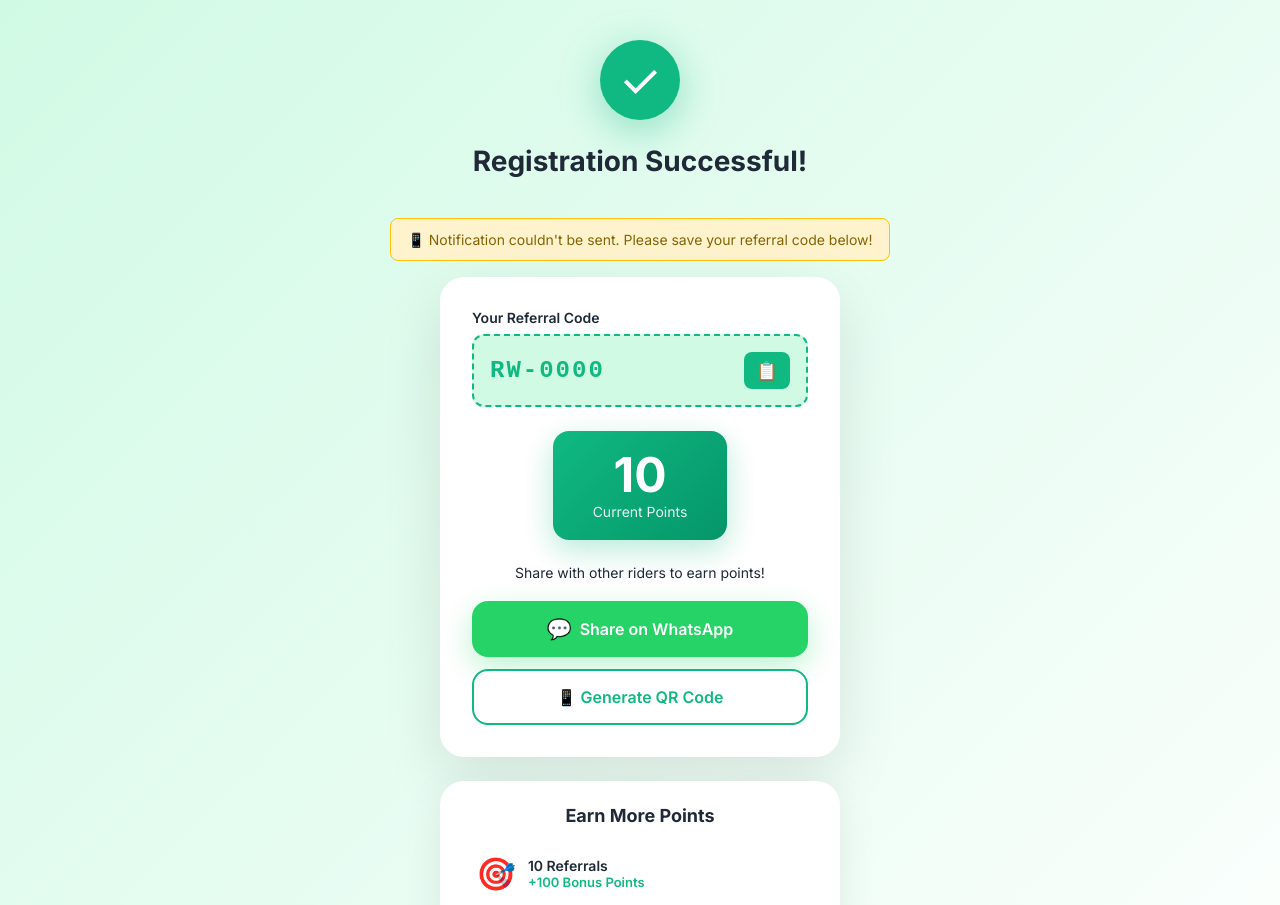
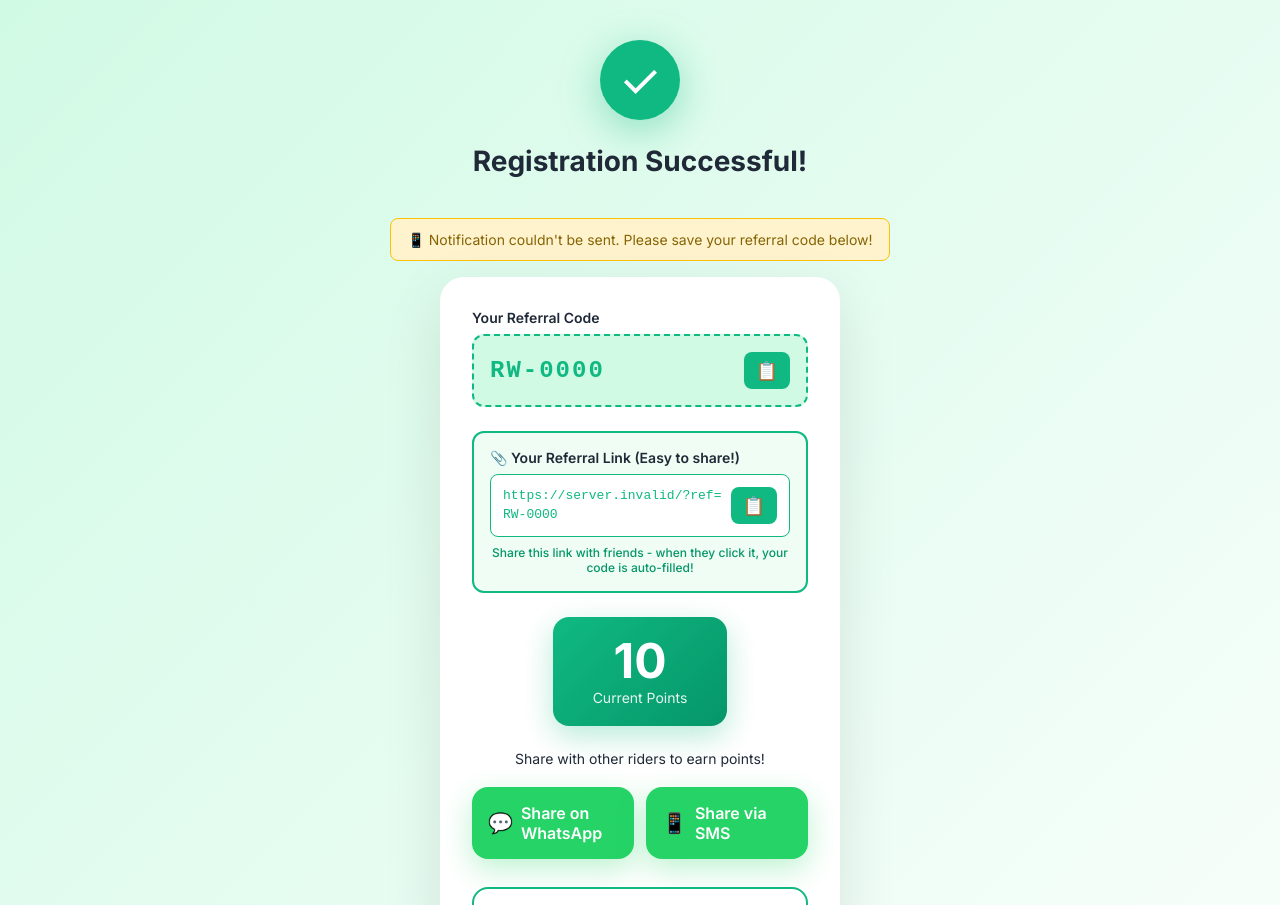
Before and after one commit to syedfuzail12/EV_APP, a React (Vite) app: page /success in a window 1280 px wide. Shown: the top 905 px of the page. Built offline with nearby package versions, Linux system fonts and the light colour scheme; no server answers.

Commit message:
Add shareable referral link with auto-fill - makes referrals much easier

```diff
--- a/src/components/SuccessScreen.jsx
+++ b/src/components/SuccessScreen.jsx
@@ -14,13 +14,24 @@ function SuccessScreen() {
     notificationMethod: 'none'
   }
   const [copied, setCopied] = useState(false)
+  const [linkCopied, setLinkCopied] = useState(false)
   const [qrCode, setQrCode] = useState(null)
   const [loadingQr, setLoadingQr] = useState(false)
+
+  // Generate referral link
+  const appUrl = import.meta.env.VITE_APP_URL || window.location.origin
+  const referralLink = `${appUrl}/?ref=${referralCode}`
 
   const handleCopy = () => {
     navigator.clipboard.writeText(referralCode)
     setCopied(true)
     setTimeout(() => setCopied(false), 2000)
+  }
+
+  const handleCopyLink = () => {
+    navigator.clipboard.writeText(referralLink)
+    setLinkCopied(true)
+    setTimeout(() => setLinkCopied(false), 2000)
   }
 
   const generateQR = async () => {
@@ -36,8 +47,9 @@ function SuccessScreen() {
     }
   }
 
-  const shareText = `Join Rider Connect and earn rewards! Use my code: ${referralCode}`
+  const shareText = `Join Rider Connect and earn rewards! Use my code: ${referralCode}\nOr click here to register: ${referralLink}`
   const whatsappUrl = `https://wa.me/?text=${encodeURIComponent(shareText)}`
+  const smsUrl = `sms:?body=${encodeURIComponent(shareText)}`
 
   return (
     <div className={styles.success}>
@@ -86,6 +98,17 @@ function SuccessScreen() {
           </div>
         </div>
 
+        <div className={styles.linkSection}>
+          <label className={styles.label}>📎 Your Referral Link (Easy to share!)</label>
+          <div className={styles.linkBox}>
+            <span className={styles.link}>{referralLink}</span>
+            <button className={styles.copyBtn} onClick={handleCopyLink}>
+              {linkCopied ? '✓' : '📋'}
+            </button>
+          </div>
+          <p className={styles.linkHint}>Share this link with friends - when they click it, your code is auto-filled!</p>
+        </div>
+
         <div className={styles.pointsSection}>
           <div className={styles.pointsBadge}>
             <span className={styles.pointsValue}>{points}</span>
@@ -95,10 +118,17 @@ function SuccessScreen() {
 
         <p className={styles.message}>{t('shareWithFriends')}</p>
 
-        <a href={whatsappUrl} target="_blank" rel="noopener noreferrer" className={styles.shareBtn}>
-          <span className={styles.whatsappIcon}>💬</span>
-          Share on WhatsApp
-        </a>
+        <div className={styles.shareButtons}>
+          <a href={whatsappUrl} target="_blank" rel="noopener noreferrer" className={styles.shareBtn}>
+            <span className={styles.whatsappIcon}>💬</span>
+            Share on WhatsApp
+          </a>
+
+          <a href={smsUrl} className={styles.shareBtn}>
+            <span className={styles.smsIcon}>📱</span>
+            Share via SMS
+          </a>
+        </div>
 
         <button className={styles.qrBtn} onClick={generateQR} disabled={loadingQr}>
           {loadingQr ? 'Generating...' : '📱 Generate QR Code'}
--- a/src/components/SuccessScreen.module.css
+++ b/src/components/SuccessScreen.module.css
@@ -272,3 +272,66 @@
   border-color: var(--primary);
   color: var(--primary);
 }
+
+/* Referral Link Section */
+.linkSection {
+  margin-bottom: 24px;
+  padding: 16px;
+  background: #f0fdf4;
+  border-radius: 12px;
+  border: 2px solid var(--primary);
+}
+
+.linkBox {
+  display: flex;
+  align-items: center;
+  gap: 8px;
+  padding: 12px;
+  background: white;
+  border: 1px solid var(--primary);
+  border-radius: 8px;
+  margin-bottom: 8px;
+}
+
+.link {
+  flex: 1;
+  font-size: 12px;
+  color: var(--primary);
+  font-family: 'Courier New', monospace;
+  word-break: break-all;
+  line-height: 1.4;
+}
+
+.linkHint {
+  font-size: 12px;
+  color: #059669;
+  margin: 0;
+  font-weight: 500;
+  text-align: center;
+}
+
+/* Share Buttons Container */
+.shareButtons {
+  display: flex;
+  flex-direction: column;
+  gap: 12px;
+  margin-bottom: 16px;
+}
+
+.smsIcon {
+  font-size: 20px;
+}
+
+@media (min-width: 480px) {
+  .shareButtons {
+    flex-direction: row;
+  }
+
+  .shareBtn {
+    flex: 1;
+  }
+
+  .link {
+    font-size: 13px;
+  }
+}
```
Also changed, not shown: 2 other files (tests, documents, lock files or other folders).
